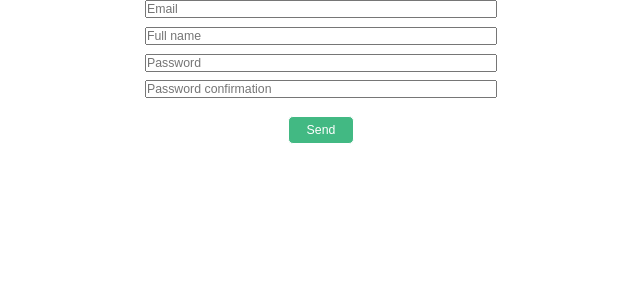
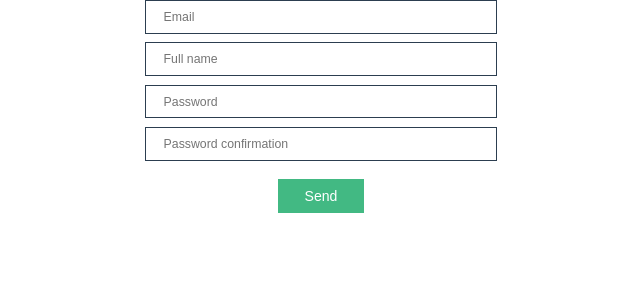
Before and after one commit to Adel-Bensalem/time_manager_web, a Vue app: page / in a window 1280 px wide. Shown: the top 300 px of the page, without its empty margins (319-959 px from the left). Built offline with nearby package versions, Linux system fonts and the light colour scheme.

Commit message:
update general manager account creation styles

```diff
--- a/src/ui/components/generalManagerAccountCreation/form.vue
+++ b/src/ui/components/generalManagerAccountCreation/form.vue
@@ -60,6 +60,10 @@
     .form__input {
         flex: 1;
         font-size: 1.4rem;
+        border: 1px solid var(--color-black);
+        background-color: var(--color-white);
+        color: var(--color-black);
+        padding: 1rem 2rem;
     }
 
     .form__input:not(:last-child) {
--- a/src/ui/components/generalManagerAccountCreation/index.vue
+++ b/src/ui/components/generalManagerAccountCreation/index.vue
@@ -56,10 +56,9 @@
     }
 
     .account-creation__button {
-        border-radius: 5px;
         color: var(--color-white);
-        padding: 6px 2rem;
-        font-size: 1.4rem;
+        padding: 1rem 3rem;
+        font-size: 1.6rem;
         border: 1px solid var(--color-white);
         background-color: var(--color-primary);
         cursor: pointer;
```
